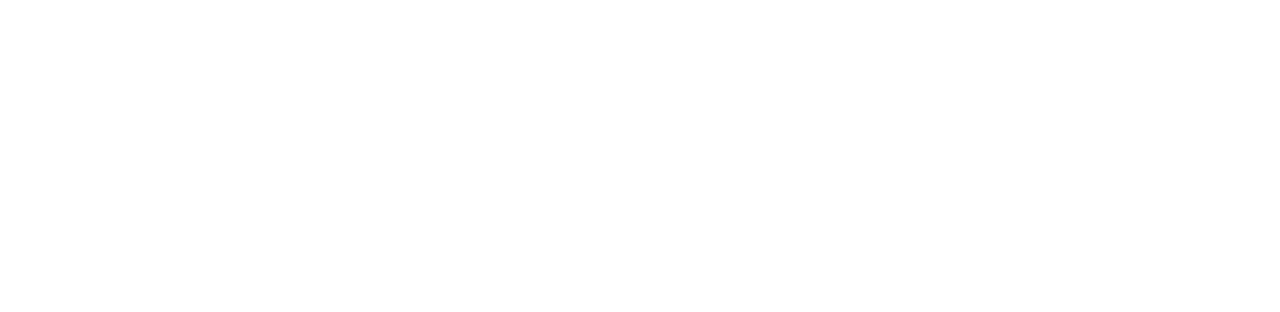
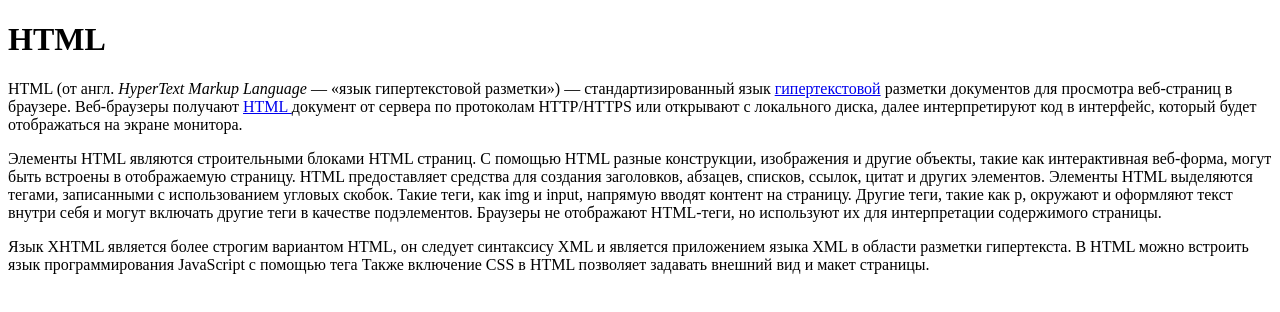
Before and after one commit to mlin521488/praktika, a plain HTML site: page index.html in a window 1280 px wide. Drawn offline with Linux system fonts and the light colour scheme.

Commit message:
новое

```diff
--- a/index.html
+++ b/index.html
@@ -1,11 +1,42 @@
 <!DOCTYPE html>
 <html lang="en">
-<head>
-    <meta charset="UTF-8">
-    <meta name="viewport" content="width=device-width, initial-scale=1.0">
-    <title>Document</title>
-</head>
-<body>
+  <head>
+    <meta charset="UTF-8" />
+    <meta name="viewport" content="width=device-width, initial-scale=1.0" />
+    <title>Mlin</title>
+    <link rel="stylesheet" href="static/styles/style.css" />
+  </head>
 
-</body>
+  <body>
+    <h1>HTML</h1>
+    <p>
+      HTML (от англ.
+      <span> HyperText Markup Language </span> — «язык гипертекстовой разметки»)
+      — стандартизированный язык
+      <a href="https://youtube.com" target="_blank">гипертекстовой</a> разметки
+      документов для просмотра веб-страниц в браузере. Веб-браузеры получают
+      <a href="https://youtube.com" target="_blank"> HTML </a> документ от
+      сервера по протоколам HTTP/HTTPS или открывают с локального диска, далее
+      интерпретируют код в интерфейс, который будет отображаться на экране
+      монитора.
+    </p>
+    <p>
+      Элементы HTML являются строительными блоками HTML страниц. С помощью HTML
+      разные конструкции, изображения и другие объекты, такие как интерактивная
+      веб-форма, могут быть встроены в отображаемую страницу. HTML предоставляет
+      средства для создания заголовков, абзацев, списков, ссылок, цитат и других
+      элементов. Элементы HTML выделяются тегами, записанными с использованием
+      угловых скобок. Такие теги, как img и input, напрямую вводят контент на
+      страницу. Другие теги, такие как p, окружают и оформляют текст внутри себя
+      и могут включать другие теги в качестве подэлементов. Браузеры не
+      отображают HTML-теги, но используют их для интерпретации содержимого
+      страницы.
+    </p>
+    <p>
+      Язык XHTML является более строгим вариантом HTML, он следует синтаксису
+      XML и является приложением языка XML в области разметки гипертекста. В
+      HTML можно встроить язык программирования JavaScript с помощью тега Также
+      включение CSS в HTML позволяет задавать внешний вид и макет страницы.
+    </p>
+  </body>
 </html>
--- /dev/null
+++ b/static/styles/style.css
@@ -0,0 +1,4 @@
+span {
+    font-style: italic;
+
+  }
```
